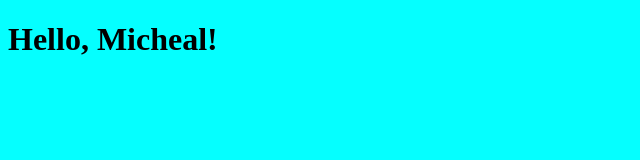
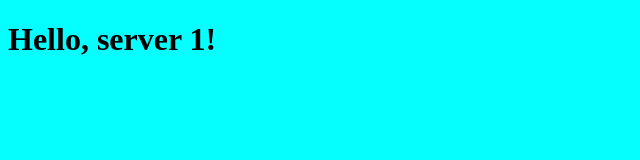
Before and after one commit to thenukaoffice/website, a plain HTML site: page index.html in a window 1280 px wide. Shown: the full height of the page, 0-640 px from the left. Drawn offline with Linux system fonts and the light colour scheme.

Commit message:
update to the server 1

```diff
--- a/index.html
+++ b/index.html
@@ -8,6 +8,6 @@
     </style>
 </head>
 <body>
-    <h1>Hello, Micheal!</h1>
+    <h1>Hello, server 1!</h1>
 </body>
 </html>
```
